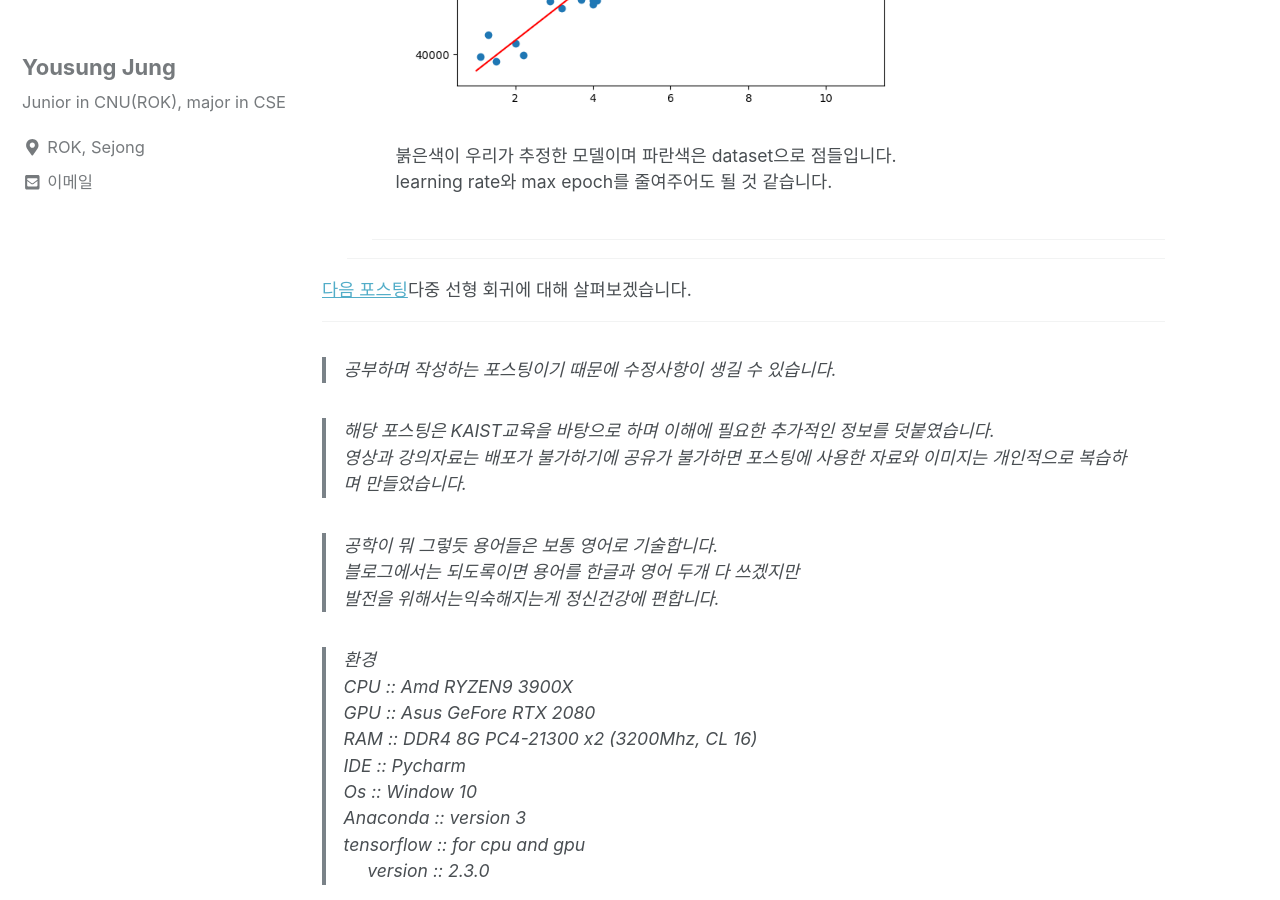
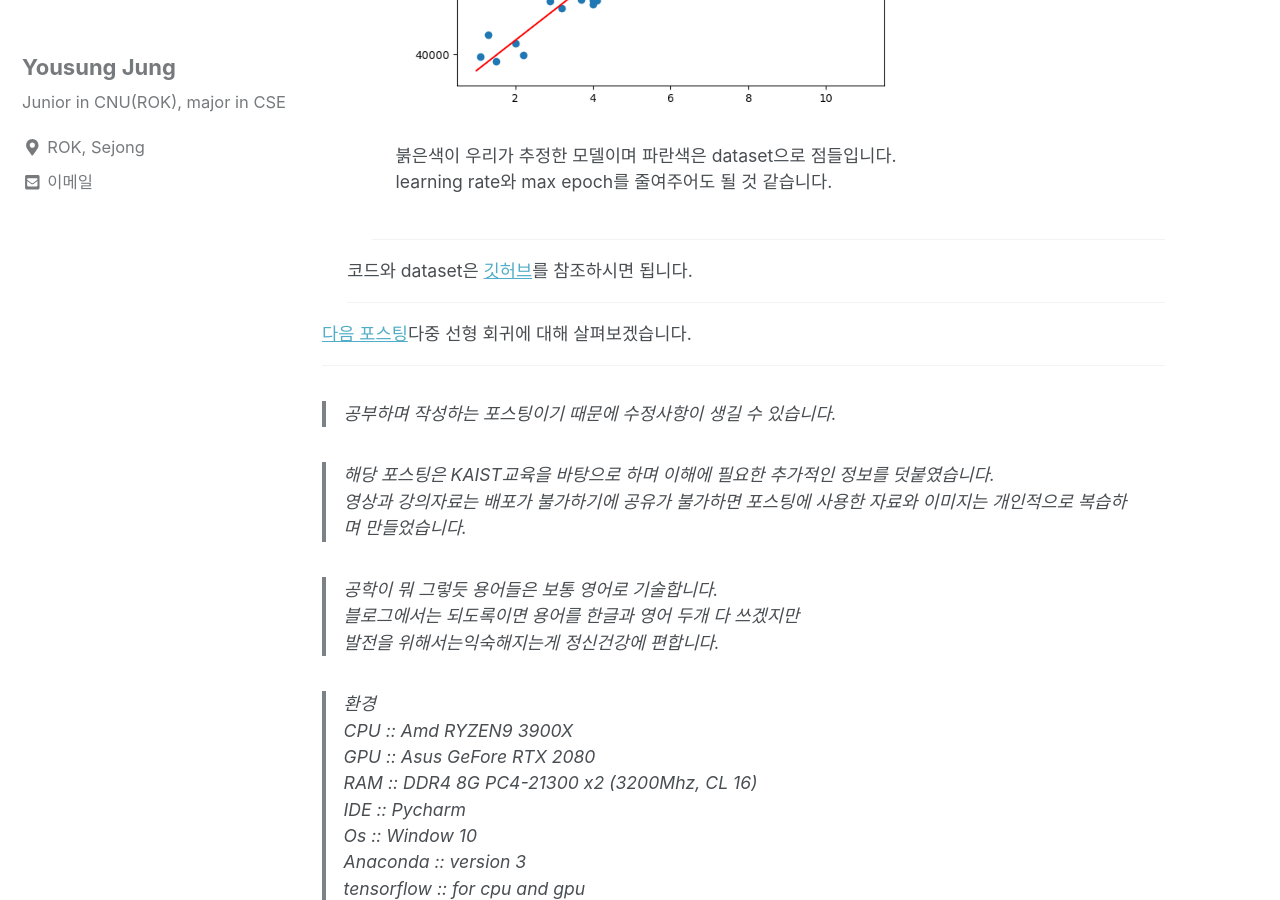
Before and after one commit to can019/can019.github.io, a Jekyll site: the page built from _posts/2020-08-26-MachineLearning-AI-4.md, in a window 1280 px wide and 900 px high, scrolled down 12646 px. Built offline with Jekyll 4.4.1, drawn with Linux system fonts in a browser that asks for light colours; nearby versions of some CDN libraries.

Commit message:
code link

```diff
--- a/_posts/2020-08-26-MachineLearning-AI-4.md
+++ b/_posts/2020-08-26-MachineLearning-AI-4.md
@@ -160,6 +160,8 @@ published: true
         	      </div>
 
               </div>
+	코드와 dataset은 <a href = "https://github.com/can019/machineLearning/tree/master/Linear%20Regression/Simple%20Linear%20regression">깃허브</a>를 참조하시면 됩니다.
+
 	<hr/>
         </div>
   </div>
```
